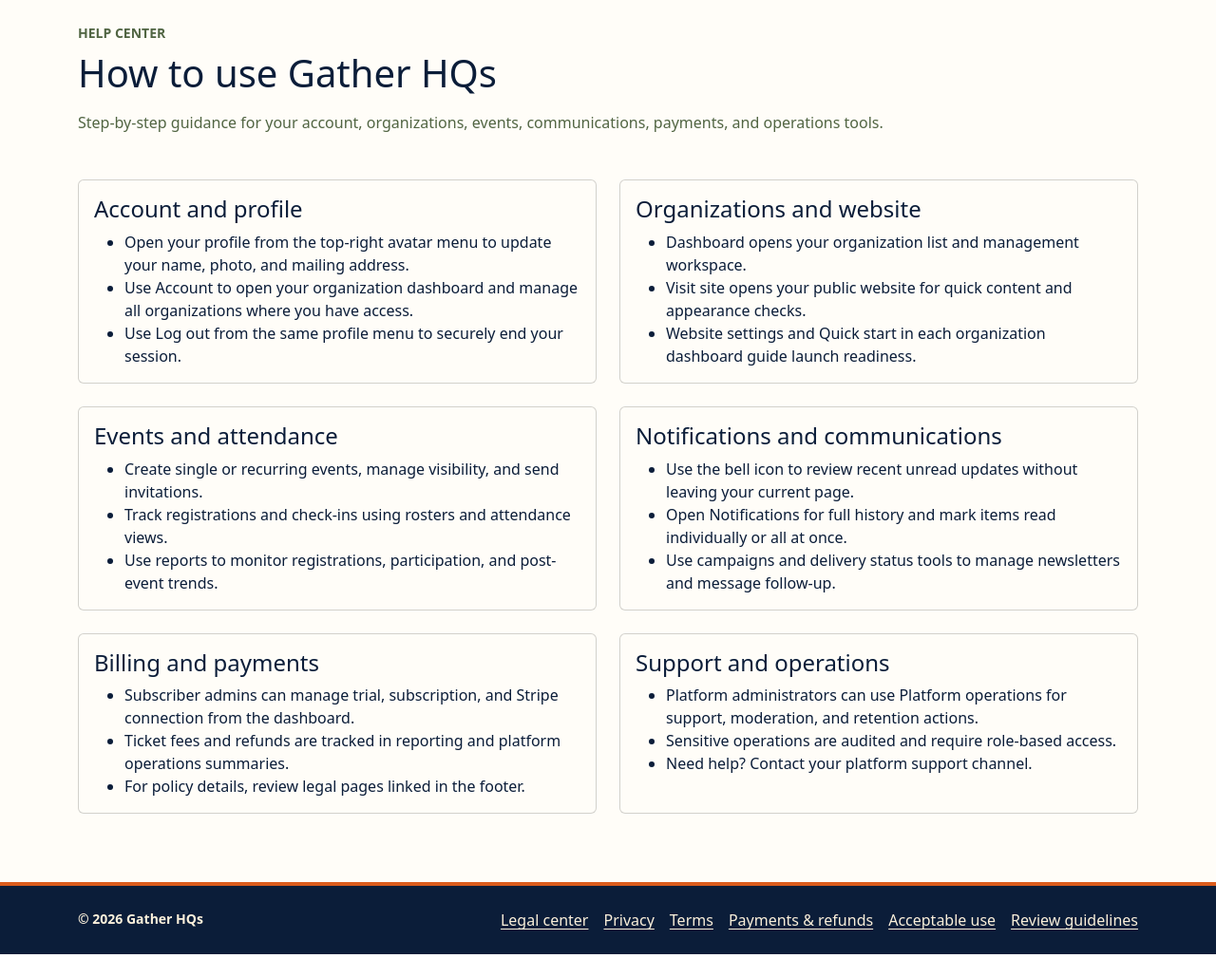
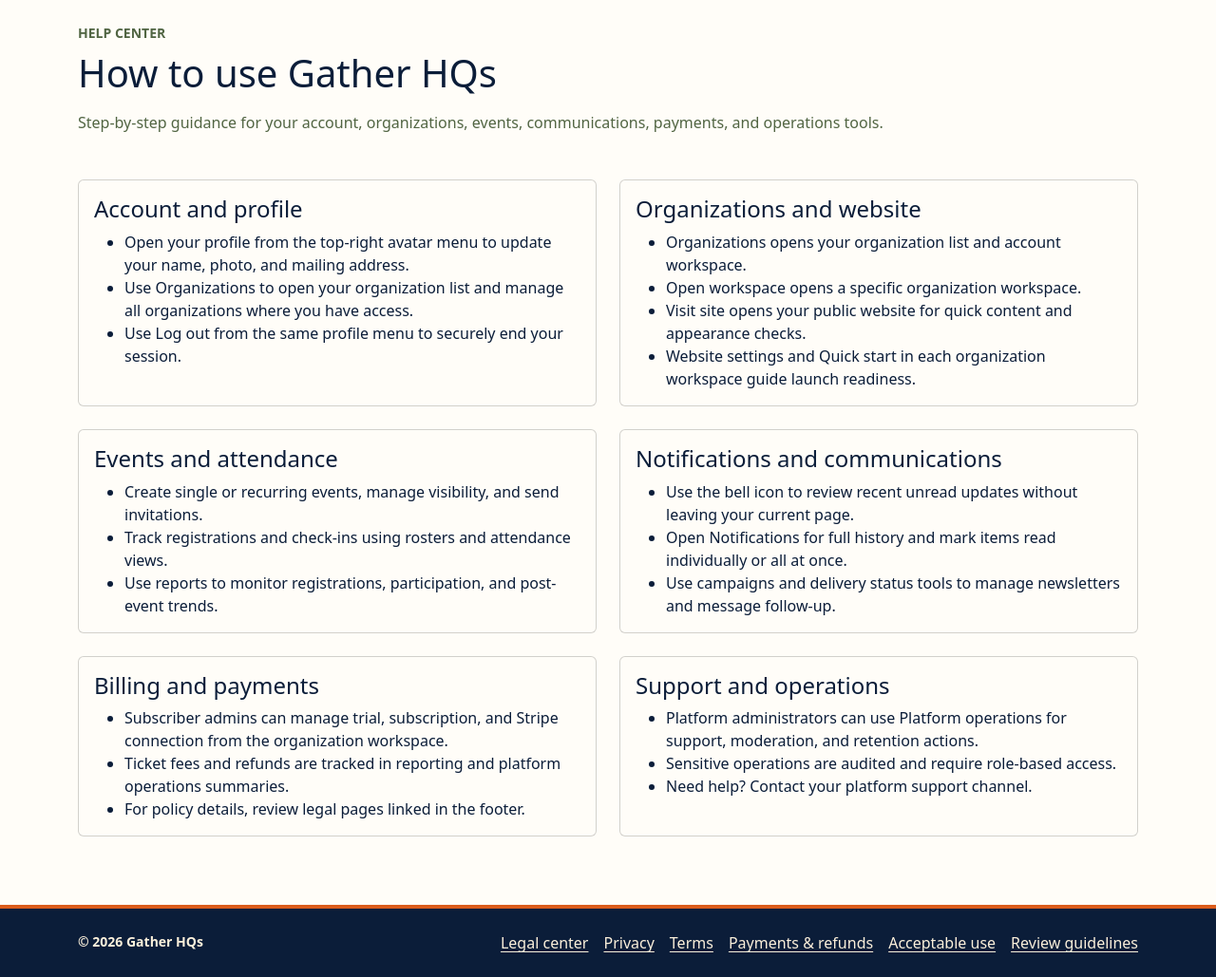
Before and after one commit to mprovost129/event_management, a Django app: page /help/ in a window 1280 px wide. Shown: the part 81-1110 px from the top of the page at 95% size. Before the commit the page ends 1086 px from the top, so only its background shows below. Run offline with Django 5.2, Linux system fonts and the light colour scheme; parts of the project's set-up code (start-up, migrations or seed data) failed here and were passed over; some libraries are stand-ins or nearby versions.

Commit message:
feat: Update terminology in help and dashboard templates for clarity

```diff
--- a/templates/core/help.html
+++ b/templates/core/help.html
@@ -15,7 +15,7 @@
                 <h2 id="help-account" class="h4">Account and profile</h2>
                 <ul class="mb-0">
                     <li>Open your profile from the top-right avatar menu to update your name, photo, and mailing address.</li>
-                    <li>Use Account to open your organization dashboard and manage all organizations where you have access.</li>
+                    <li>Use Organizations to open your organization list and manage all organizations where you have access.</li>
                     <li>Use Log out from the same profile menu to securely end your session.</li>
                 </ul>
             </div>
@@ -26,9 +26,10 @@
             <div class="card-body">
                 <h2 id="help-sites" class="h4">Organizations and website</h2>
                 <ul class="mb-0">
-                    <li>Dashboard opens your organization list and management workspace.</li>
+                    <li>Organizations opens your organization list and account workspace.</li>
+                    <li>Open workspace opens a specific organization workspace.</li>
                     <li>Visit site opens your public website for quick content and appearance checks.</li>
-                    <li>Website settings and Quick start in each organization dashboard guide launch readiness.</li>
+                    <li>Website settings and Quick start in each organization workspace guide launch readiness.</li>
                 </ul>
             </div>
         </article>
@@ -62,7 +63,7 @@
             <div class="card-body">
                 <h2 id="help-billing" class="h4">Billing and payments</h2>
                 <ul class="mb-0">
-                    <li>Subscriber admins can manage trial, subscription, and Stripe connection from the dashboard.</li>
+                    <li>Subscriber admins can manage trial, subscription, and Stripe connection from the organization workspace.</li>
                     <li>Ticket fees and refunds are tracked in reporting and platform operations summaries.</li>
                     <li>For policy details, review legal pages linked in the footer.</li>
                 </ul>
--- a/templates/partials/navbar.html
+++ b/templates/partials/navbar.html
@@ -52,7 +52,7 @@
         <div class="collapse navbar-collapse" id="appNavbar">
             <ul class="navbar-nav ms-auto align-items-lg-center gap-lg-2">
                 {% if user.is_authenticated %}
-                    <li class="nav-item"><a class="nav-link" href="{% url 'sites:account_dashboard' %}">Dashboard</a></li>
+                    <li class="nav-item"><a class="nav-link" href="{% url 'sites:account_dashboard' %}">Organizations</a></li>
                     {% if nav_primary_site_url %}
                     <li class="nav-item"><a class="nav-link" href="{{ nav_primary_site_url }}" target="_blank" rel="noopener">Visit site</a></li>
                     {% endif %}
--- a/templates/sites/account_dashboard.html
+++ b/templates/sites/account_dashboard.html
@@ -47,7 +47,7 @@
                 </div>
                 <nav class="d-flex flex-wrap gap-2" aria-label="{{ role.site.display_name }} organization links">
                     {% if role.role == 'subscriber_admin' or role.site.accepts_public_traffic %}
-                    <a class="btn btn-outline-primary" href="{% url 'sites:dashboard' role.site.id %}">Open dashboard</a>
+                    <a class="btn btn-outline-primary" href="{% url 'sites:dashboard' role.site.id %}">Open workspace</a>
                     {% else %}
                     <span class="text-secondary small">This organization is suspended. Ask the owner to sign in and update billing.</span>
                     {% endif %}
```
